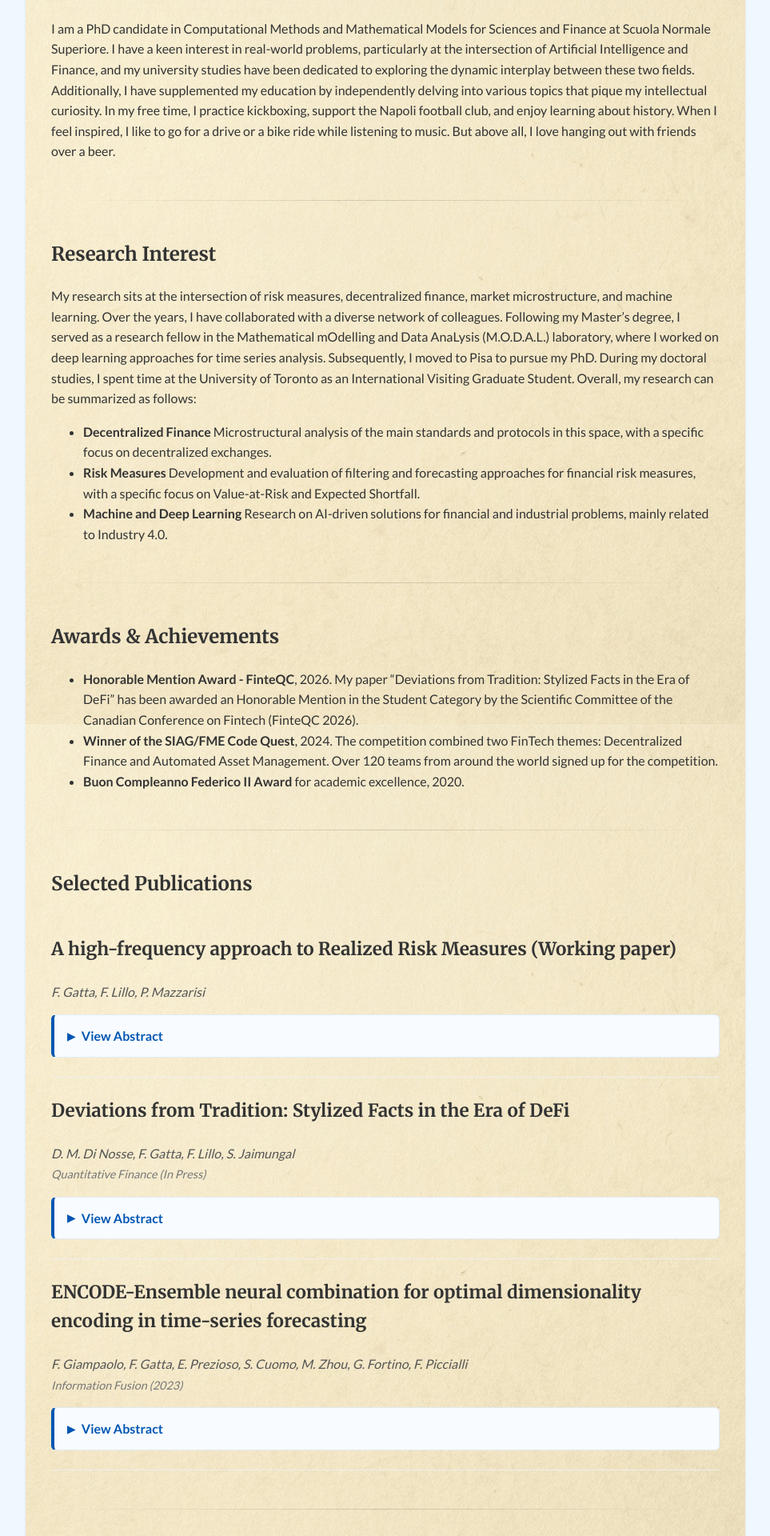
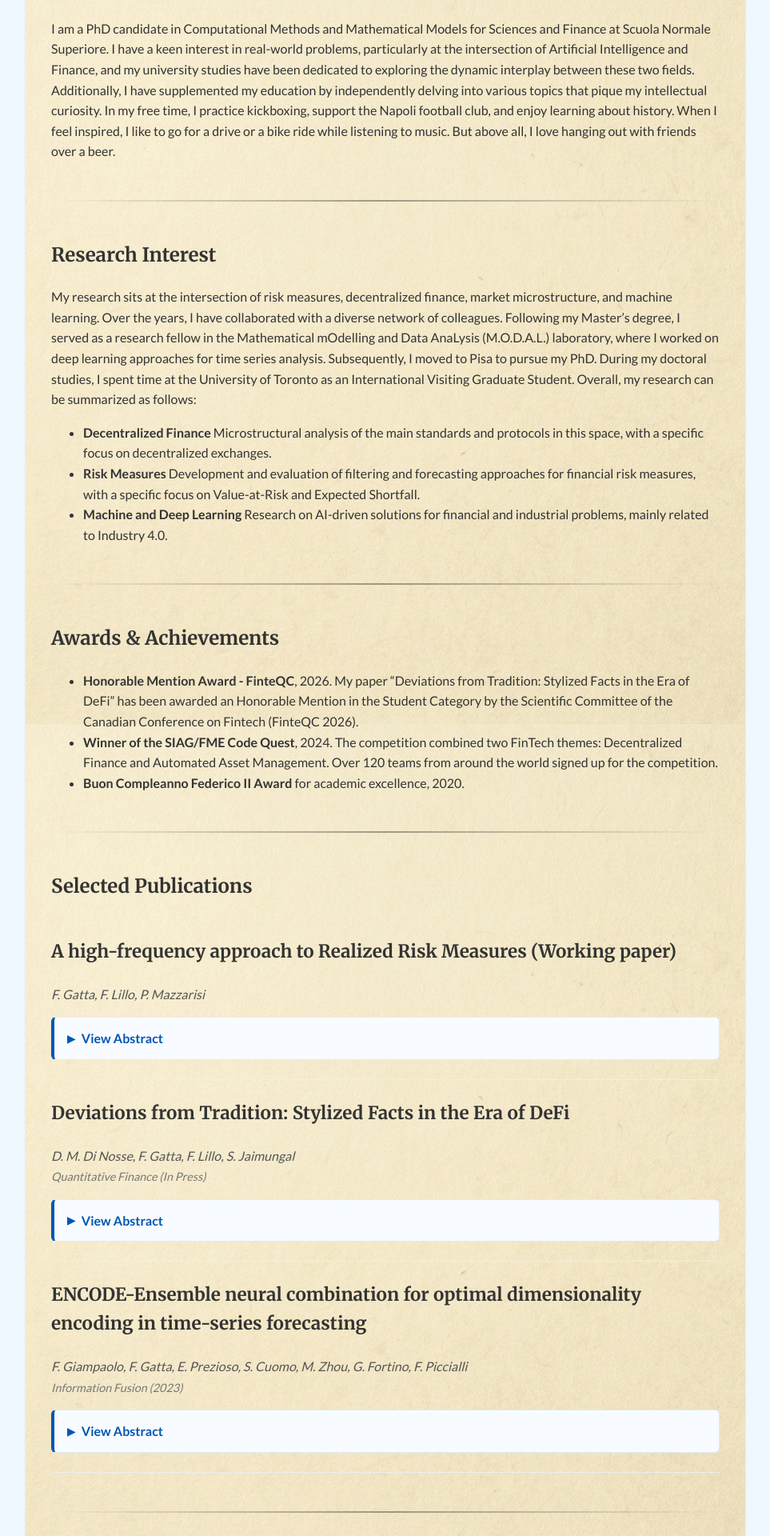
Before and after one commit to fede-gatta/fede-gatta.github.io, a Jekyll site: the page built from index.md, in a window 1280 px wide. Shown: the part 520-2440 px from the top of the page at 80% size, without its empty margins (158-1121 px from the left). Built offline with Jekyll 4.4.1, drawn with Linux system fonts in a browser that asks for light colours; our own code applies the rules of GitHub Pages for plain Markdown files.

```diff
--- a/assets/css/style.scss
+++ b/assets/css/style.scss
@@ -270,8 +270,8 @@ a {
 // Subtle horizontal rule
 hr {
   border: 0;
-  height: 1px;
-  background-image: linear-gradient(to right, rgba(0, 0, 0, 0), rgba(0, 0, 0, 0.15), rgba(0, 0, 0, 0));
+  height: 2px;
+  background-image: linear-gradient(to right, rgba(0, 0, 0, 0), rgba(0, 0, 0, 0.35), rgba(0, 0, 0, 0));
   margin: 3rem 0;
 }
 
```
Also changed, not shown: papers.md (+1 -0 lines), resume.md (+1 -0 lines), talks.md (+1 -0 lines).
